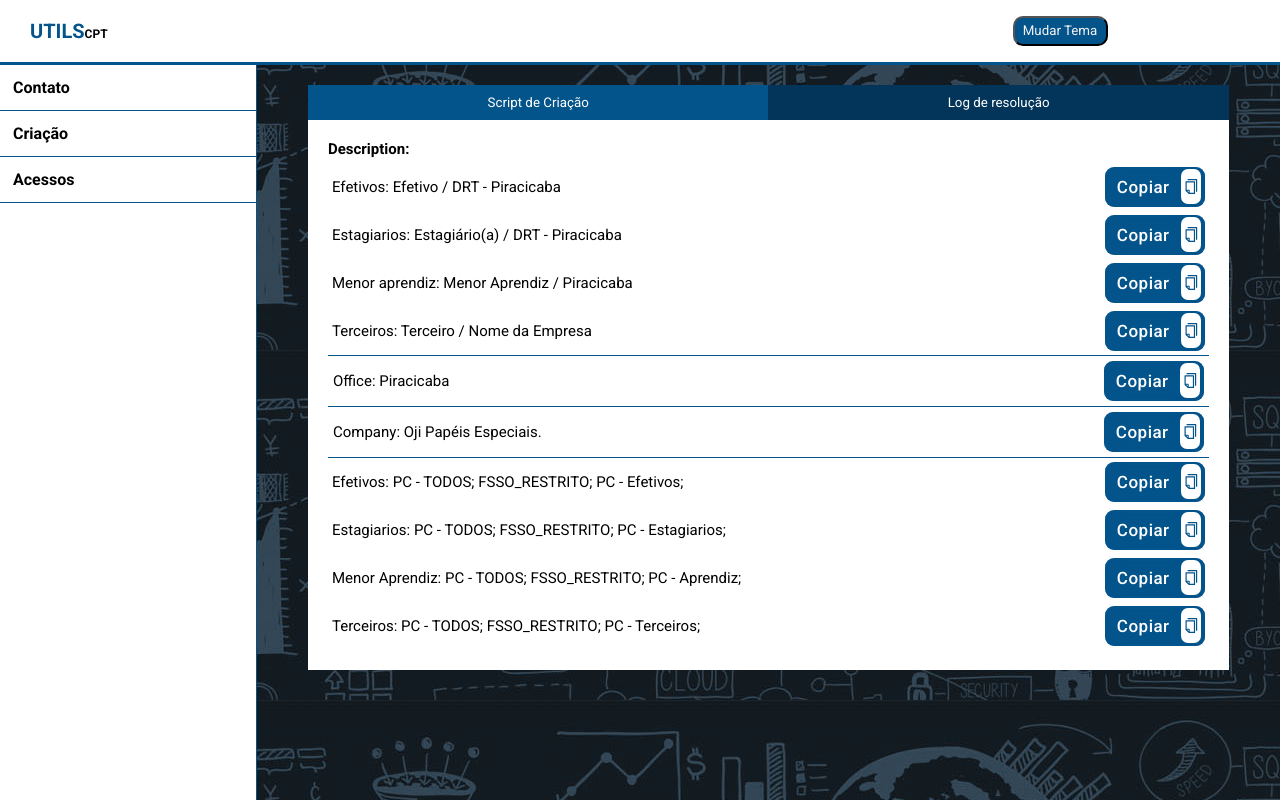
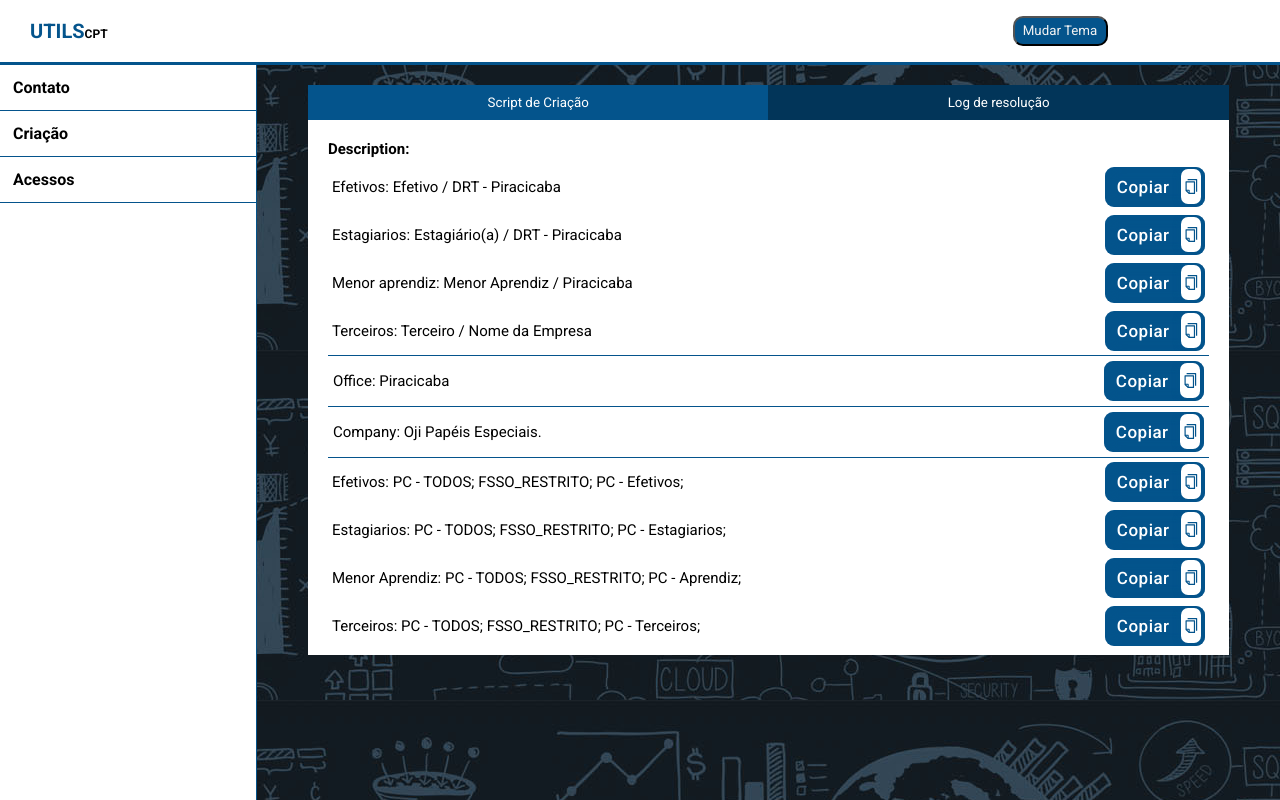
Before and after one commit to BVictorsk/cpt_utils, a React (Vite) app: page /newUser/Oji in a window 1280 px wide. Built offline with nearby package versions, Linux system fonts and the light colour scheme.

Commit message:
added padding correction

```diff
--- a/src/components/Tabs/newUser/OTab.jsx
+++ b/src/components/Tabs/newUser/OTab.jsx
@@ -10,7 +10,7 @@ const OjiContainer = styled.div`
   margin-top: 2rem;
   width: 90%;
   background-color: ${props => props.theme.palette.sidebar.main};
-  padding-bottom: 10rem;
+  padding-bottom: 8.5rem;
   }
 }`;
 
```
